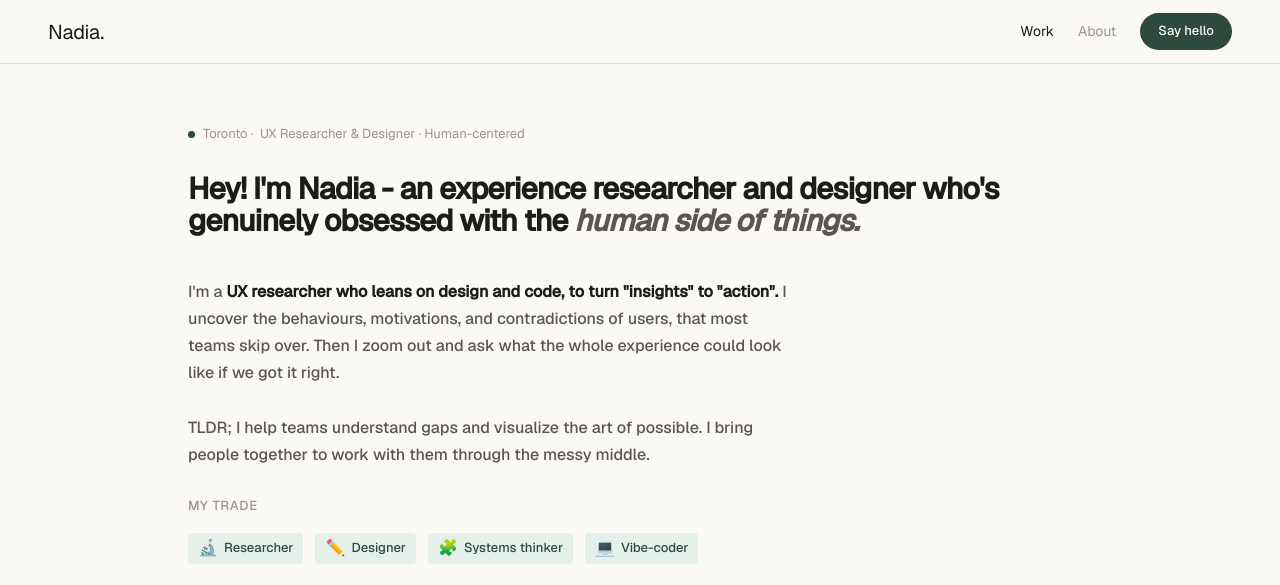
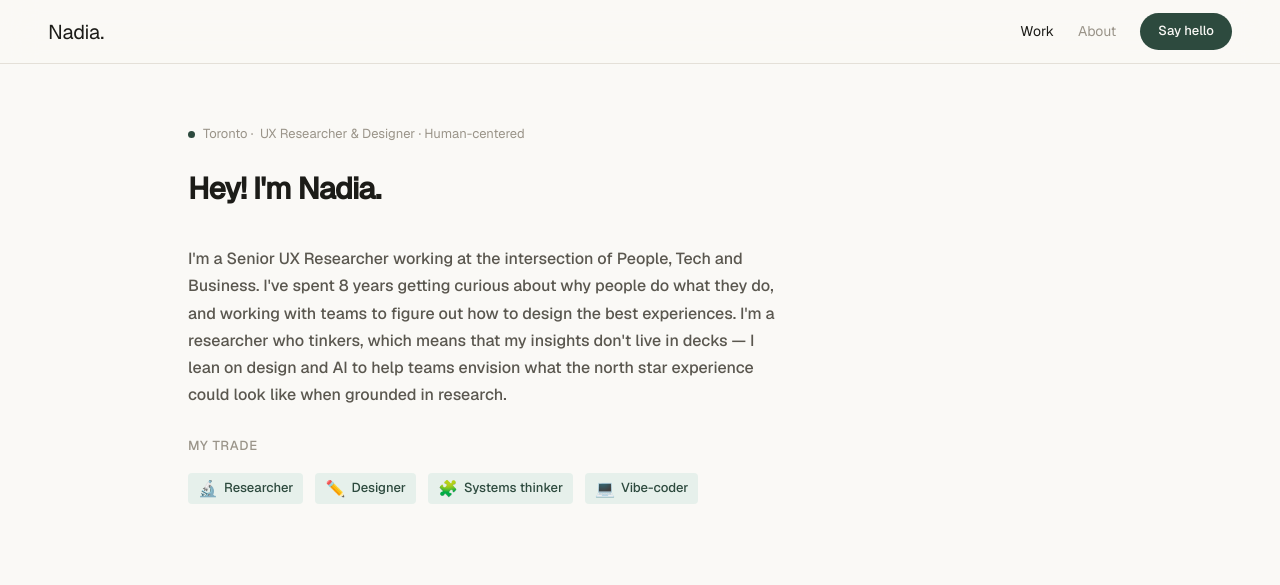
Before and after one commit to nadiajahan/Portfolio, a plain HTML site: page index.html in a window 1280 px wide. Shown: the top 585 px of the page. Drawn offline with nearby package versions, Linux system fonts and the light colour scheme.

Commit message:
Update home page intro copy
Co-Authored-By: Claude Sonnet 4.6 <noreply@anthropic.com>

```diff
--- a/index.html
+++ b/index.html
@@ -1034,14 +1034,14 @@ function Home({ goStudy }) {
           Toronto ·  UX Researcher &amp; Designer · Human-centered
         </div>
         <h1 className="hero-h1 fu d2" style={{ fontSize: "30px" }}>
-          Hey! I'm Nadia - an experience researcher and designer who's genuinely obsessed with the <em style={{ fontSize: "30px" }}>human side of things.</em>
+          Hey! I'm Nadia.
         </h1>
       </section>
 
       {/* Personal section */}
       <div className="personal fu d3">
         <p className="personal-intro" style={{ fontWeight: "500" }}>
-          I'm a <strong style={{ fontWeight: "600" }}>UX researcher who leans on design and code, to turn "insights" to "action".  </strong> I uncover the behaviours, motivations, and contradictions of users, that most teams skip over. Then I zoom out and ask what the whole experience could look like if we got it right.<br /><br />TLDR; I help teams understand gaps and visualize the art of possible. I bring people together to work with them through the messy middle.
+          I'm a Senior UX Researcher working at the intersection of People, Tech and Business. I've spent 8 years getting curious about why people do what they do, and working with teams to figure out how to design the best experiences. I'm a researcher who tinkers, which means that my insights don't live in decks — I lean on design and AI to help teams envision what the north star experience could look like when grounded in research.
         </p>
         <div className="personal-also" style={{marginTop:28}}>My trade</div>
         <div className="facts-row" style={{marginBottom:24}}>
```
